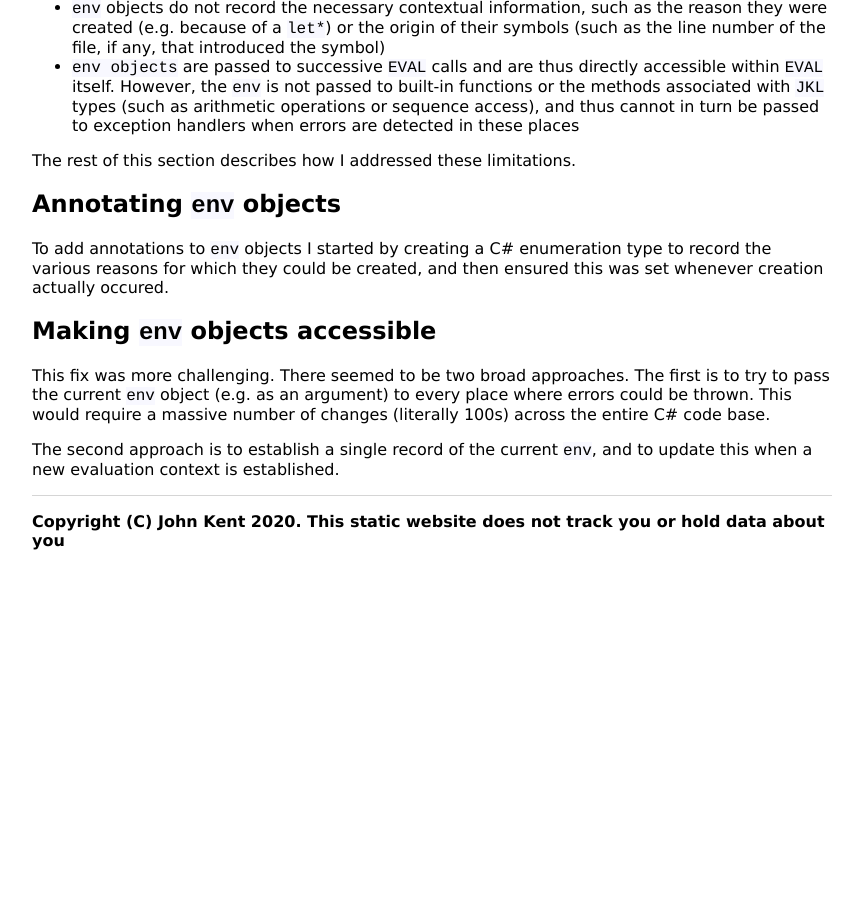
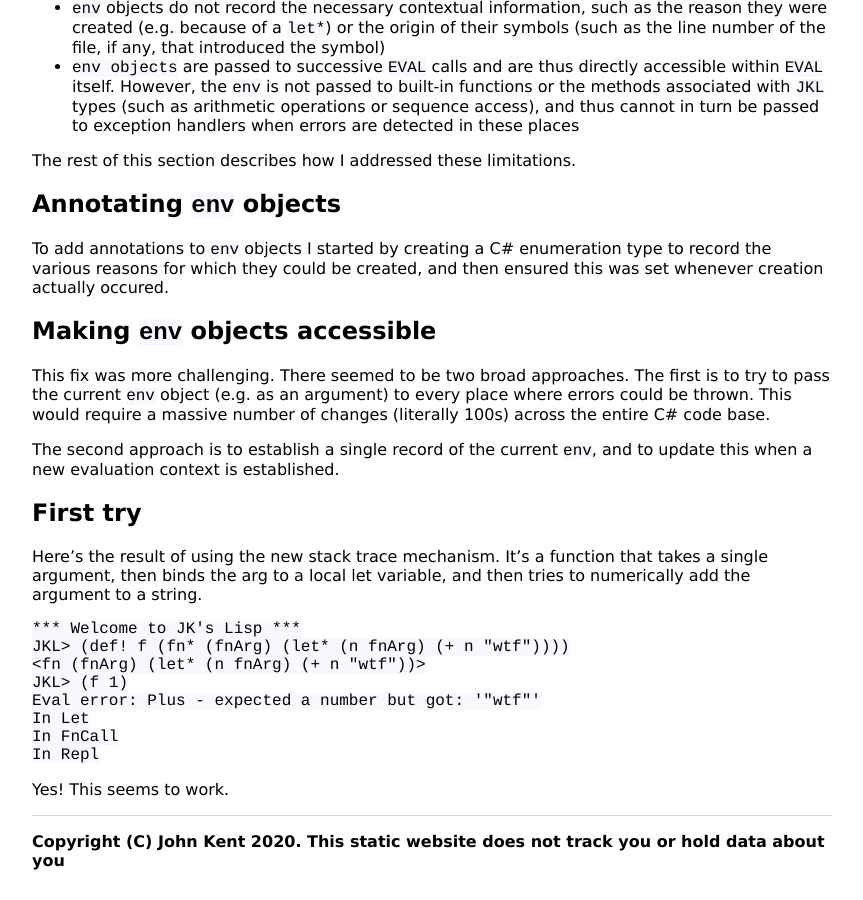
Before and after one commit to KineticLensman/KineticLensman.github.io, a Jekyll site: the page built from _posts/2020-05-02-environments.md, in a window 1280 px wide and 900 px high, scrolled down 1274 px. Shown: the whole window, without its empty margins (208-1071 px from the left). Built offline with Jekyll 4.4.1, drawn with Linux system fonts in a browser that asks for light colours; before the commit the page ends 1854 px from its top, so only the background shows below that.

Commit message:
Added example stack trace

````diff
--- a/_posts/2020-05-02-environments.md
+++ b/_posts/2020-05-02-environments.md
@@ -47,3 +47,19 @@ To add annotations to `env` objects I started by creating a C# enumeration type
 This fix was more challenging. There seemed to be two broad approaches. The first is to try to pass the current `env` object (e.g. as an argument) to every place where errors could be thrown. This would require a massive number of changes (literally 100s) across the entire C# code base.
 
 The second approach is to establish a single record of the current `env`, and to update this when a new evaluation context is established.
+
+## First try
+
+Here's the result of using the new stack trace mechanism. It's a function that takes a single argument, then binds the arg to a local let variable, and then tries to numerically add the argument to a string.
+
+```
+*** Welcome to JK's Lisp ***
+JKL> (def! f (fn* (fnArg) (let* (n fnArg) (+ n "wtf"))))
+<fn (fnArg) (let* (n fnArg) (+ n "wtf"))>
+JKL> (f 1)
+Eval error: Plus - expected a number but got: '"wtf"'
+In Let
+In FnCall
+In Repl
+```
+Yes! This seems to work.
````
